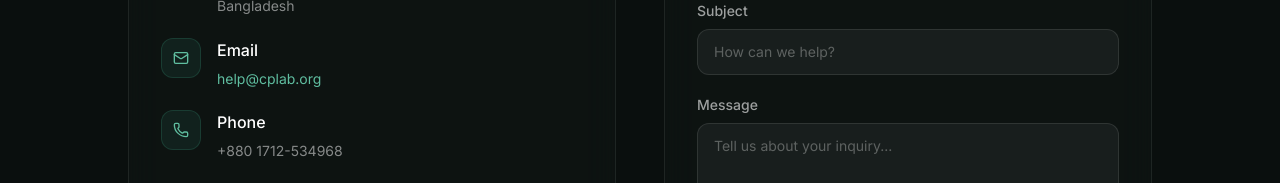
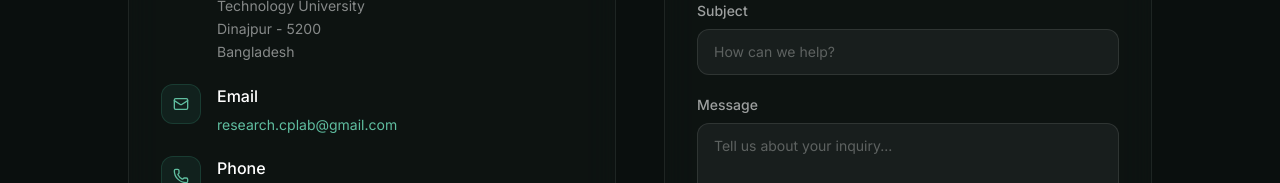
Before and after one commit to cp-laboratory/cplab-latest, a Next.js app: page /contact in a window 1280 px wide. Shown: the part 526-709 px from the top of the page. Built offline with nearby package versions, Linux system fonts and the light colour scheme; no server answers.

Commit message:
Update contact information in page.tsx

```diff
--- a/app/contact/page.tsx
+++ b/app/contact/page.tsx
@@ -88,8 +88,8 @@ export default function ContactPage() {
                       <p className="font-medium text-white mb-1">Location</p>
                       <p className="text-sm text-white/50 leading-relaxed">
                         Cyber Physical Laboratory<br />
-                        Department of CSE<br />
-                        Basherhat, Dinajpur - 5200<br />
+                        Department of Electronics and Communication Engineering, Hajee Mohammad Danesh Science and Technology University<br />
+                        Dinajpur - 5200<br />
                         Bangladesh
                       </p>
                     </div>
@@ -101,8 +101,8 @@ export default function ContactPage() {
                     </div>
                     <div>
                       <p className="font-medium text-white mb-1">Email</p>
-                      <a href="mailto:help@cplab.org" className="text-sm text-jade-400 hover:text-jade-300 transition-colors">
-                        help@cplab.org
+                      <a href="mailto:research.cplab@gmail.com" className="text-sm text-jade-400 hover:text-jade-300 transition-colors">
+                        research.cplab@gmail.com
                       </a>
                     </div>
                   </div>
```
